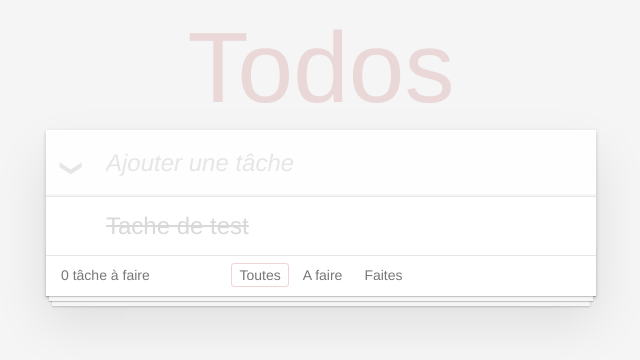
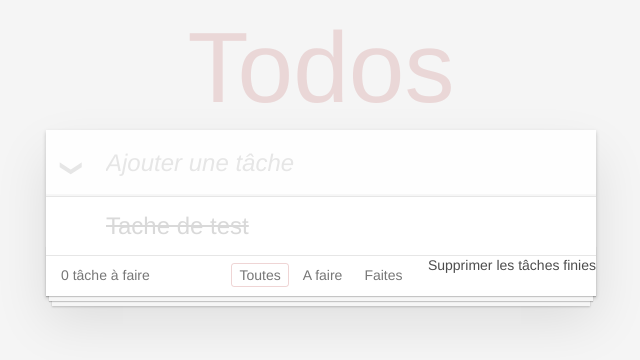
Before and after one commit to zyhou/todolist-vuejs, a Vue app: page / in a window 1280 px wide. Both pictures are taken after a click on the checkbox 385 px from the left and 225 px from the top of the page. Shown: the top 360 px of the page, without its empty margins (319-959 px from the left). Built offline with nearby package versions, Linux system fonts and the light colour scheme.

Commit message:
Supprimer les tâches finit

```diff
--- a/src/components/Todos.vue
+++ b/src/components/Todos.vue
@@ -15,6 +15,7 @@
                     </div>
                 </li>
             </ul>
+            <button class="clear-completed" v-show="completed" @click.prevent="deleteCompleted">Supprimer les tâches finies</button>
         </div>
         <footer class="footer" v-show="todos.length > 0">
             <span class="todo-count"><strong>{{ remaining }}</strong> tâche à faire</span>
@@ -50,6 +51,9 @@
         },
         deleteTodo (todo) {
             this.todos = this.todos.filter(t => t !== todo)
+        },
+        deleteCompleted () {
+            this.todos = this.todos.filter(todo => !todo.completed)
         }
     },
     computed: {
@@ -74,6 +78,9 @@
                     todo.completed = value
                 })
             }
+        },
+        completed () {
+            return this.todos.filter(todo => todo.completed).length
         }
     }
 }
```
